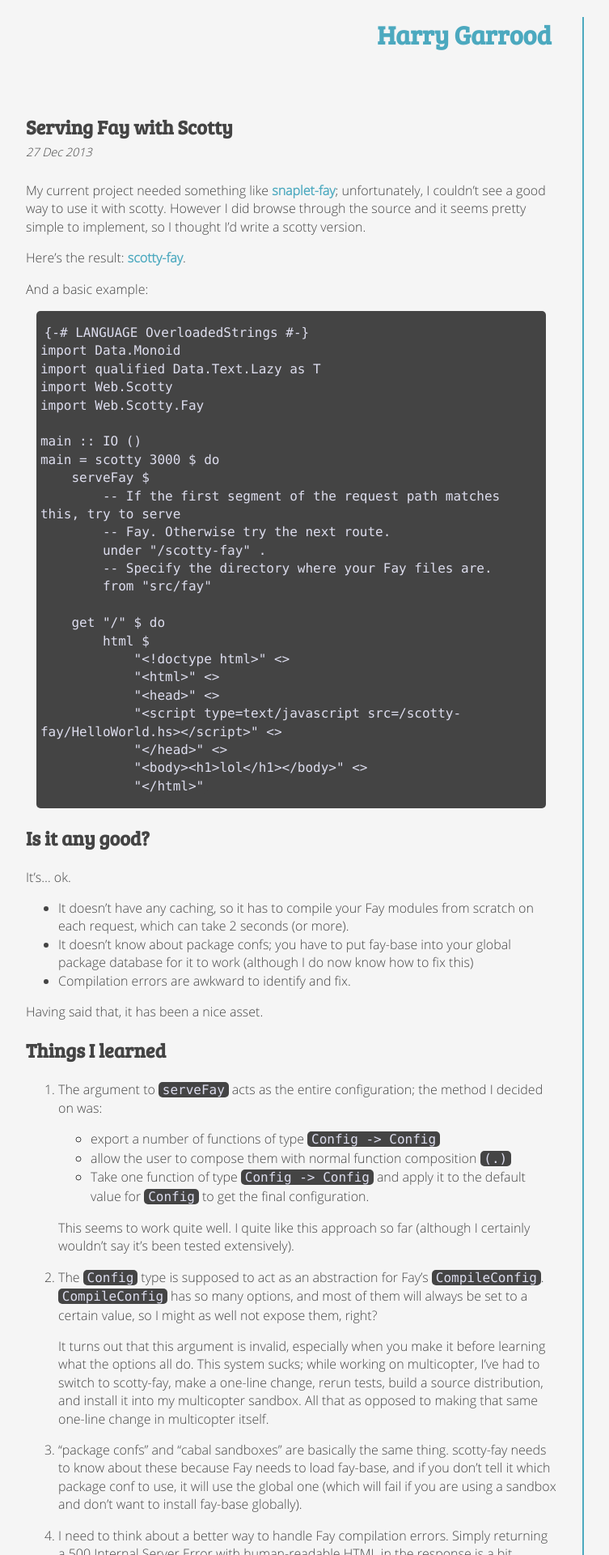
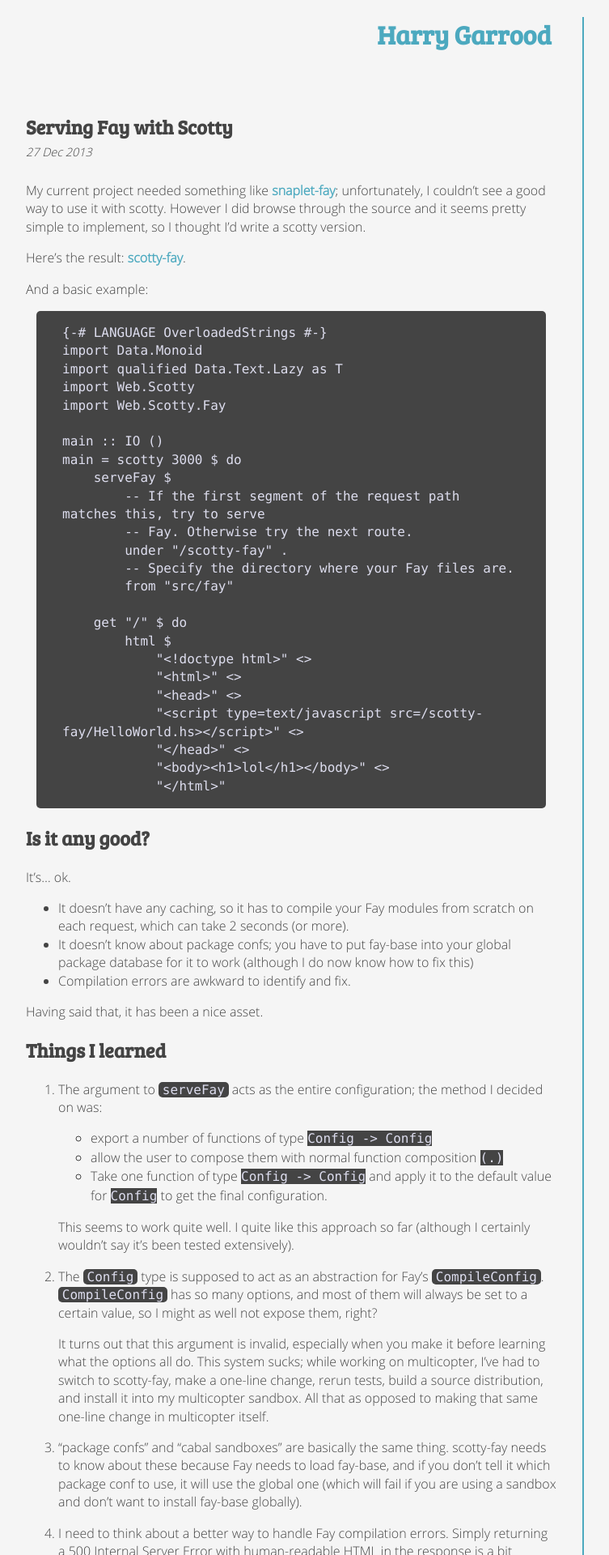
Before and after one commit to hdgarrood/hdgarrood.github.io, a Jekyll site: the page built from _posts/2013-12-27-serving-fay-with-scotty.md, in a window 1280 px wide. Shown: the top 1920 px of the page at 81% size, without its empty margins (279-1032 px from the left). Built offline with Jekyll 4.4.1, drawn with Linux system fonts in a browser that asks for light colours.

Commit message:
Fix code/pre style clashes

```diff
--- a/assets/css/styles.scss
+++ b/assets/css/styles.scss
@@ -91,14 +91,18 @@
     padding: 1em 2em;
 }
 
+pre, code {
+    background-color: #444;
+    color: #dde;
+}
+
 pre {
     @include blocky;
 }
 
-pre, code {
+p > code {
     @include corners;
-    background-color: #444;
-    color: #dde;
+    line-height: 1.0;
     padding-right: 0.3em;
     padding-left: 0.3em;
 }
```
